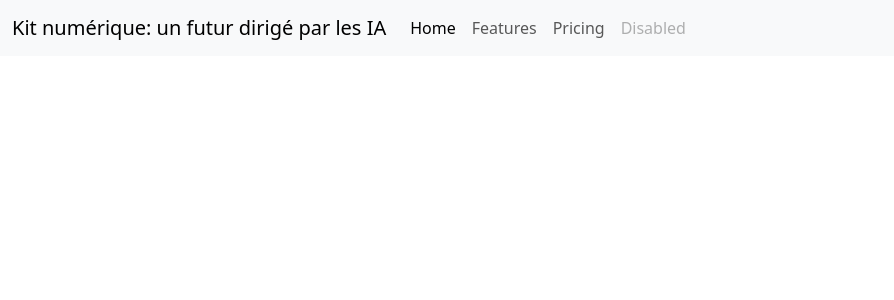
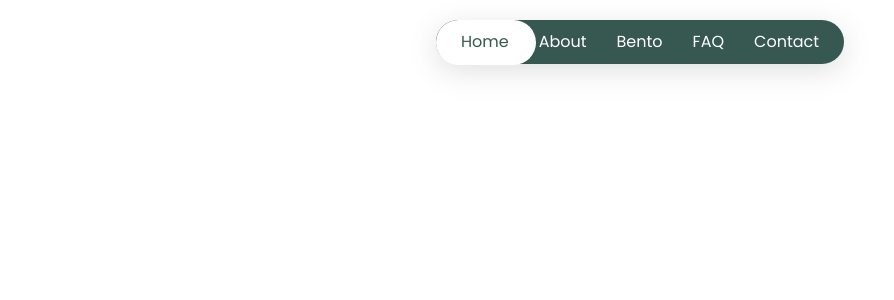
Before and after one commit to AzmogEx/CGE_IA_Presentation, a PHP site: page / in a window 1280 px wide. Shown: the top 300 px of the page, without its empty margins (0-894 px from the left). Run offline with PHP 8.4, Linux system fonts and the light colour scheme; some web fonts are replaced.

Commit message:
ajout navbar

```diff
--- a/css/style.scss
+++ b/css/style.scss
@@ -13,5 +13,76 @@ $light: #efefef;
 
 //$theme-colors: map-merge($custom-theme-colors, $theme-colors);
 
+@import "../node_modules/bootstrap/scss/bootstrap";
+@import url("https://fonts.googleapis.com/css2?family=Poppins&display=swap");
 
-@import "../node_modules/bootstrap/scss/bootstrap";
+* {
+	margin: 0;
+	padding: 0;
+	box-sizing: border-box;
+	list-style-type: none;
+}
+
+body {
+	overflow-x: hidden;
+	font-family: "Poppins", sans-serif;
+}
+
+header {
+	padding-top: 20px;
+	width: 100%;
+	display: flex;
+	justify-content: center;
+	align-items: center;
+}
+
+nav li {
+	background-color: transparent;
+	border: none;
+	color: white;
+	margin: 0px 15px;
+	transition: background-color 0.5s ease;
+}
+
+ul {
+	box-shadow: rgba(100, 100, 111, 0.2) 0px 7px 29px 0px;
+	display: flex;
+	background-color: #375850;
+	border-radius: 24px;
+	padding: 10px;
+	position: relative;
+}
+
+.active a {
+	position: relative;
+	color: #375850;
+}
+
+a {
+	text-decoration: none;
+	color: white;
+}
+
+i {
+	height: 45px;
+	position: absolute;
+	background-color: #ffffff;
+	width: 100px;
+	left: 25px;
+	transform: translate(-1.5625rem, -0.625rem);
+	border-radius: 28px;
+	transition: left 0.5s ease;
+}
+
+.active i {
+	width: 100px;
+	transition: all 0.5s ease;
+	transform: translate(-25px, -10px);
+}
+
+@media (max-width: 1024px) {
+	header {
+		flex-direction: row;
+		gap: 3rem;
+	}
+}
--- a/index.html
+++ b/index.html
@@ -1,6 +1,5 @@
 <!DOCTYPE html>
 <html lang="fr">
-
 	<head>
 		<meta charset="UTF-8" />
 		<meta name="viewport" content="width=device-width, initial-scale=1.0" />
@@ -10,33 +9,18 @@
 
 	<body>
 		<header>
-		<nav class="navbar navbar-expand-lg bg-body-tertiary">
-			<div class="container-fluid">
-				<a class="navbar-brand" href="#">Kit numérique: un futur dirigé par les IA</a>
-				<button class="navbar-toggler" type="button" data-bs-toggle="collapse" data-bs-target="#navbarNav" aria-controls="navbarNav" aria-expanded="false" aria-label="Toggle navigation">
-					<span class="navbar-toggler-icon"></span>
-				</button>
-				<div class="collapse navbar-collapse" id="navbarNav">
-					<ul class="navbar-nav">
-						<li class="nav-item">
-							<a class="nav-link active" aria-current="page" href="#">Home</a>
-						</li>
-						<li class="nav-item">
-							<a class="nav-link" href="#">Features</a>
-						</li>
-						<li class="nav-item">
-							<a class="nav-link" href="#">Pricing</a>
-						</li>
-						<li class="nav-item">
-							<a class="nav-link disabled" aria-disabled="true">Disabled</a>
-						</li>
+			<nav>
+				<ul>
+					<li class="active"><i></i><a href="#">Home</a></li>
+					<li><a href="#">About</a></li>
+					<li><a href="#">Bento</a></li>
+					<li><a href="#">FAQ</a></li>
+					<li><a href="#">Contact</a></li>
 				</ul>
-				</div>
-			</div>
 			</nav>
 		</header>
 		<section></section>
 	</body>
+	<script src="js/nav.js"></script>
 	<script src="https://cdn.jsdelivr.net/npm/bootstrap@5.3.2/dist/js/bootstrap.bundle.min.js" integrity="sha384-C6RzsynM9kWDrMNeT87bh95OGNyZPhcTNXj1NW7RuBCsyN/o0jlpcV8Qyq46cDfL" crossorigin="anonymous"></script>
-
 </html>
--- /dev/null
+++ b/js/nav.js
@@ -0,0 +1,26 @@
+document.addEventListener("DOMContentLoaded", function () {
+	var links = document.querySelectorAll("nav a");
+	var icon = document.querySelector("nav i");
+	var container = document.querySelector("nav ul");
+
+	links.forEach(function (link) {
+		link.addEventListener("click", function () {
+			links.forEach(function (otherLink) {
+				otherLink.parentNode.classList.remove("active");
+			});
+
+			link.parentNode.classList.add("active");
+
+			var leftPosition = link.getBoundingClientRect().left - container.getBoundingClientRect().left;
+
+			icon.style.left = leftPosition + "px";
+			if (link.textContent.trim() === "Sugestões") {
+				icon.style.width = "134px";
+			} else if (link.textContent.trim() === "Apps") {
+				icon.style.width = "90px";
+			} else {
+				icon.style.width = "100px";
+			}
+		});
+	});
+});
```
Also changed, not shown: CSS/styles.css (deleted, +0 -13 lines), css/style.css, package-lock.json, 1 other file. Lines whose indentation alone changed are shown as unchanged.
